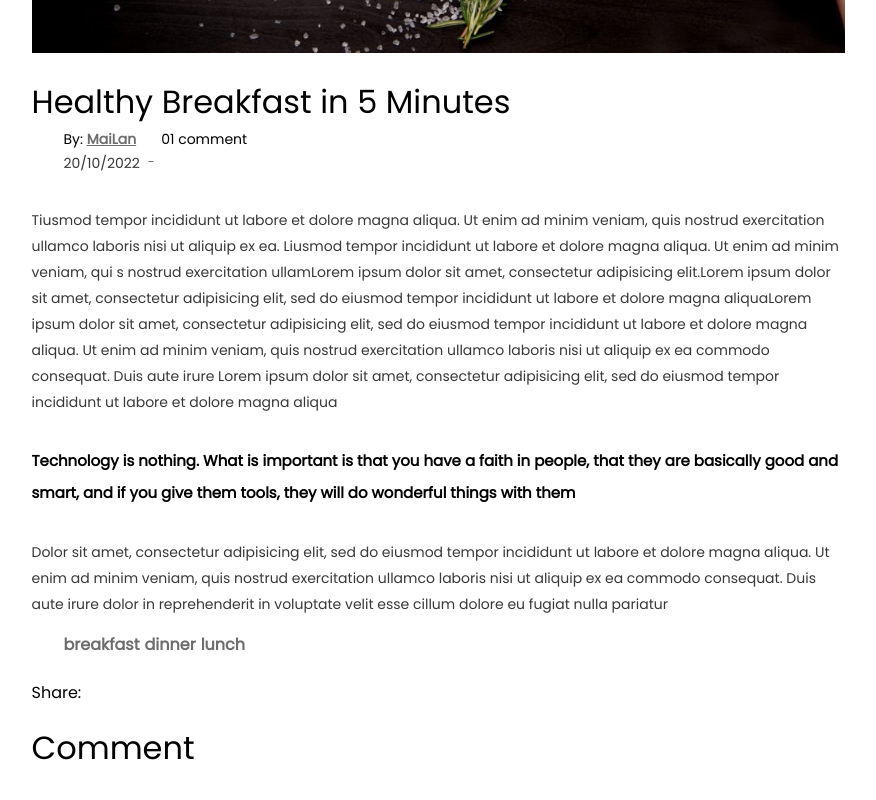
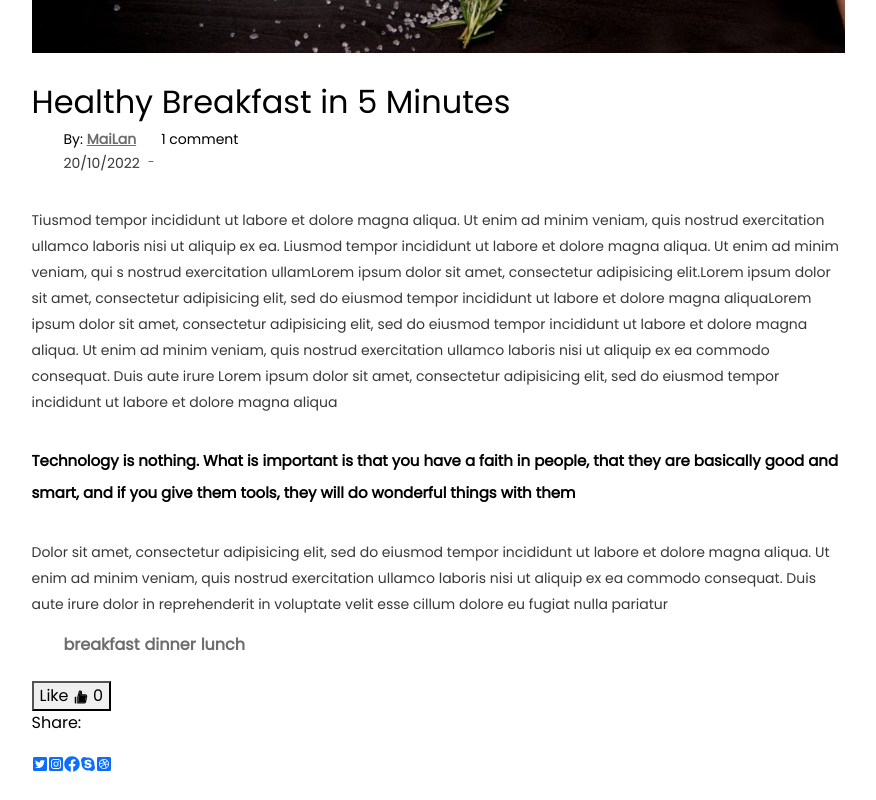
Before and after one commit to TITO-TRAINING/REACT, a React (Vite) app: page /DetailBlogPage in a window 1280 px wide. Shown: the part 1000-1800 px from the top of the page, without its empty margins (202-1078 px from the left). Built offline with nearby package versions, Linux system fonts and the light colour scheme.

Commit message:
update: define constant and map for Detail blog

```diff
--- a/src/components/DetailBlog/index.tsx
+++ b/src/components/DetailBlog/index.tsx
@@ -1,11 +1,14 @@
 import React from 'react';
+import dataMock from '../../dataMock';
+import LikeButton from '../LikeButton';
+import TagSocial from '../TagSocial';
 
 interface Props {
   imgDetailBlog: string;
   tittleDetailBlog: string;
   info: string;
   day: string;
-  numberComment: string;
+  numberComment: number;
   content: string;
   blockquote: string;
   content2: string;
@@ -28,7 +31,7 @@ function Detailblog({
         <div className="blog-details-content__image">
           <img
             src={imgDetailBlog}
-            alt=""
+            alt="imgDetailBlog"
             className="blog-details-content__image-fitimg"
           />
         </div>
@@ -41,7 +44,7 @@ function Detailblog({
             <li>
               By: <a href={linkInfo}>{info}</a> <p>{day}</p>
             </li>
-            <li>{numberComment}</li>
+            <li>{numberComment} comment </li>
           </ul>
         </div>
 
@@ -54,18 +57,15 @@ function Detailblog({
         <div className="blog-details-content__tagsocial mb-n4">
           <div className="blog-details-content__tagsocial-tag mb-4">
             <ul>
-              <li>
-                <a href="/">breakfast</a>
-              </li>
-              <li>
-                <a href="/">dinner</a>
-              </li>
-              <li>
-                <a href="/">lunch</a>
-              </li>
+              {dataMock.dataTagSocial.map((listTagSocial) => (
+                <TagSocial
+                  linkTagSocial={listTagSocial.linkTagSocial}
+                  tagSocial={listTagSocial.tagSocial}
+                />
+              ))}
             </ul>
           </div>
-          {/* <include src="components/like-button.html"></include> */}
+          <LikeButton />
         </div>
       </div>
     </div>
--- a/src/components/DetailComment/index.tsx
+++ b/src/components/DetailComment/index.tsx
@@ -13,7 +13,7 @@ function DetailComment({ imgAvtComment, info, day, comment }: Props) {
         <img
           className="thumb__fit-image img-fluid rounded-circle mr-3 mb-3"
           src={imgAvtComment}
-          alt=""
+          alt="imgAvtComment"
         />
       </figure>
       <div className="blog-details-comment content row">
--- /dev/null
+++ b/src/components/LikeButton/index.tsx
@@ -0,0 +1,25 @@
+import React, { useState } from 'react';
+import { AiTwotoneLike } from 'react-icons/ai';
+
+function LikeButtonCompoent() {
+  const [like, setLike] = useState(0);
+  const [isLike, setIsLike] = useState(false);
+  const onLikeButtonClick = () => {
+    setLike(like + (isLike ? -1 : 1));
+    setIsLike(!isLike);
+  };
+
+  return (
+    <button
+      type="button"
+      className={`like-button ${isLike ? 'liked' : ''}`}
+      onClick={onLikeButtonClick}
+    >
+      Like <AiTwotoneLike className="ai-twotone-like" /> {like}
+    </button>
+  );
+}
+
+export default function App() {
+  return <LikeButtonCompoent />;
+}
--- a/src/components/SocialShare/index.tsx
+++ b/src/components/SocialShare/index.tsx
@@ -1,4 +1,11 @@
 import React from 'react';
+import {
+  FaInstagramSquare,
+  FaFacebook,
+  FaTwitterSquare,
+  FaSkype,
+  FaDribbbleSquare,
+} from 'react-icons/fa';
 
 function SocialShare() {
   return (
@@ -6,19 +13,19 @@ function SocialShare() {
       <div className="widget-social">
         <p>Share: </p>
         <a title="Twitter" href="/">
-          <i className="fa-brands fa-twitter" />
+          <FaTwitterSquare className="FaTwitterSquare" />
         </a>
         <a title="Instagram" href="/">
-          <i className="fa-brands fa-instagram" />
+          <FaInstagramSquare className="FaInstagram" />
         </a>
         <a title="Linkedin" href="/">
-          <i className="fa-brands fa-linkedin-in" />
+          <FaFacebook className="FaFacebook" />
         </a>
         <a title="Skype" href="/">
-          <i className="fa-brands fa-skype" />
+          <FaSkype className="FaSkype" />
         </a>
         <a title="Dribble" href="/">
-          <i className="fa-brands fa-dribbble" />
+          <FaDribbbleSquare className="FaDribbbleSquare" />
         </a>
       </div>
     </div>
--- /dev/null
+++ b/src/components/TagSocial/index.tsx
@@ -0,0 +1,13 @@
+import React from 'react';
+
+interface Props {
+  linkTagSocial: string;
+  tagSocial: string;
+}
+export default function TagSocial({ linkTagSocial, tagSocial }: Props) {
+  return (
+    <li>
+      <a href={linkTagSocial}>{tagSocial}</a>
+    </li>
+  );
+}
--- a/src/dataMock/index.ts
+++ b/src/dataMock/index.ts
@@ -1,3 +1,4 @@
+// data slider
 import Slide1 from '../assets/images/banner1.png';
 import Slide2 from '../assets/images/banner2.png';
 import Slide3 from '../assets/images/banner3.png';
@@ -16,7 +17,6 @@ import logoFb from '../assets/images/facebookLogo.png';
 import logoInstagram from '../assets/images/instagramLogo.png';
 import logoTwitter from '../assets/images/twitterLogo.png';
 
-// data main link footer
 // data Comment
 import imgAvt from '../assets/images/avt.png';
 
@@ -46,6 +46,7 @@ const dataRecentPosts = [
     img: Recentpost2,
   },
 ];
+
 const dataPinnedReview = [
   {
     cardReviewersImage: imgPinnedReview,
@@ -205,6 +206,21 @@ const dataComments = [
   },
 ];
 
+const dataTagSocial = [
+  {
+    linkTagSocial: '/',
+    tagSocial: 'breakfast',
+  },
+  {
+    linkTagSocial: '/',
+    tagSocial: 'dinner',
+  },
+  {
+    linkTagSocial: '/',
+    tagSocial: 'lunch',
+  },
+];
+
 export default {
   dataSliders,
   dataRecentPosts,
@@ -215,4 +231,5 @@ export default {
   dataListProducts,
   dataListContact,
   dataComments,
+  dataTagSocial,
 };
--- a/src/layouts/Footer/index.tsx
+++ b/src/layouts/Footer/index.tsx
@@ -1,4 +1,5 @@
 import React from 'react';
+import { BiCopyright } from 'react-icons/bi';
 import FooterLinkImg from '../../components/FooterLinkImg';
 import Logo from '../../assets/images/logo.png';
 import dataMock from '../../dataMock';
@@ -62,7 +63,7 @@ function Footer() {
           </div>
         </div>
         <div className="text-center p-4 border border-secondary">
-          Copyright &copy 2022:
+          Copyright <BiCopyright /> 2022:
           <a className="text-reset fw-bold" href="https://mdbootstrap.com/">
             Mai Lan
           </a>
--- a/src/pages/Detailblogpage/index.tsx
+++ b/src/pages/Detailblogpage/index.tsx
@@ -29,7 +29,7 @@ function DetailBlogPage() {
                   linkInfo="https://www.facebook.com/milo2109"
                   info="MaiLan"
                   day="20/10/2022"
-                  numberComment="01 comment"
+                  numberComment={1}
                   content="Tiusmod tempor incididunt ut labore et dolore magna aliqua. Ut enim ad minim veniam, quis nostrud exercitation ullamco laboris nisi ut aliquip ex ea. Liusmod tempor incididunt ut labore et dolore magna aliqua. Ut enim ad minim veniam, qui s nostrud exercitation ullamLorem ipsum dolor sit amet, consectetur adipisicing elit.Lorem ipsum dolor sit amet, consectetur adipisicing elit, sed do eiusmod tempor incididunt ut labore et dolore magna aliquaLorem ipsum dolor sit amet, consectetur adipisicing elit, sed do eiusmod tempor incididunt ut labore et dolore magna aliqua. Ut enim ad minim veniam, quis nostrud exercitation ullamco laboris nisi ut aliquip ex ea commodo consequat. Duis aute irure Lorem ipsum dolor sit amet, consectetur adipisicing elit, sed do eiusmod tempor incididunt ut labore et dolore magna aliqua"
                   blockquote="Technology is nothing. What is important is that you have a faith in people, that they are basically good and smart, and if you give them tools, they will do wonderful things with them"
                   content2="Dolor sit amet, consectetur adipisicing elit, sed do eiusmod tempor incididunt ut labore et dolore magna aliqua. Ut enim ad minim veniam, quis nostrud exercitation ullamco laboris nisi ut aliquip ex ea commodo consequat. Duis aute irure dolor in reprehenderit in voluptate velit esse cillum dolore eu fugiat nulla pariatur"
```
